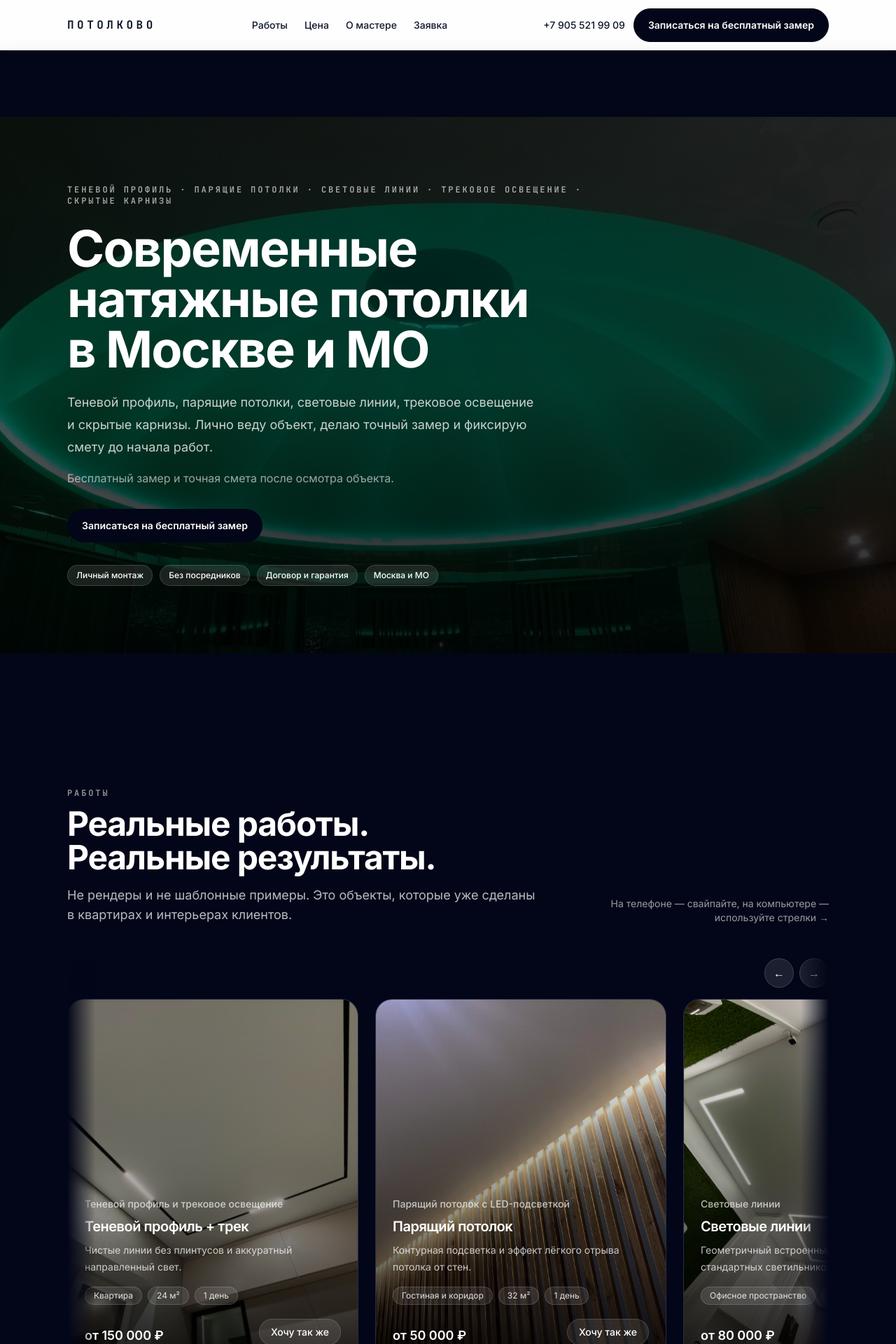
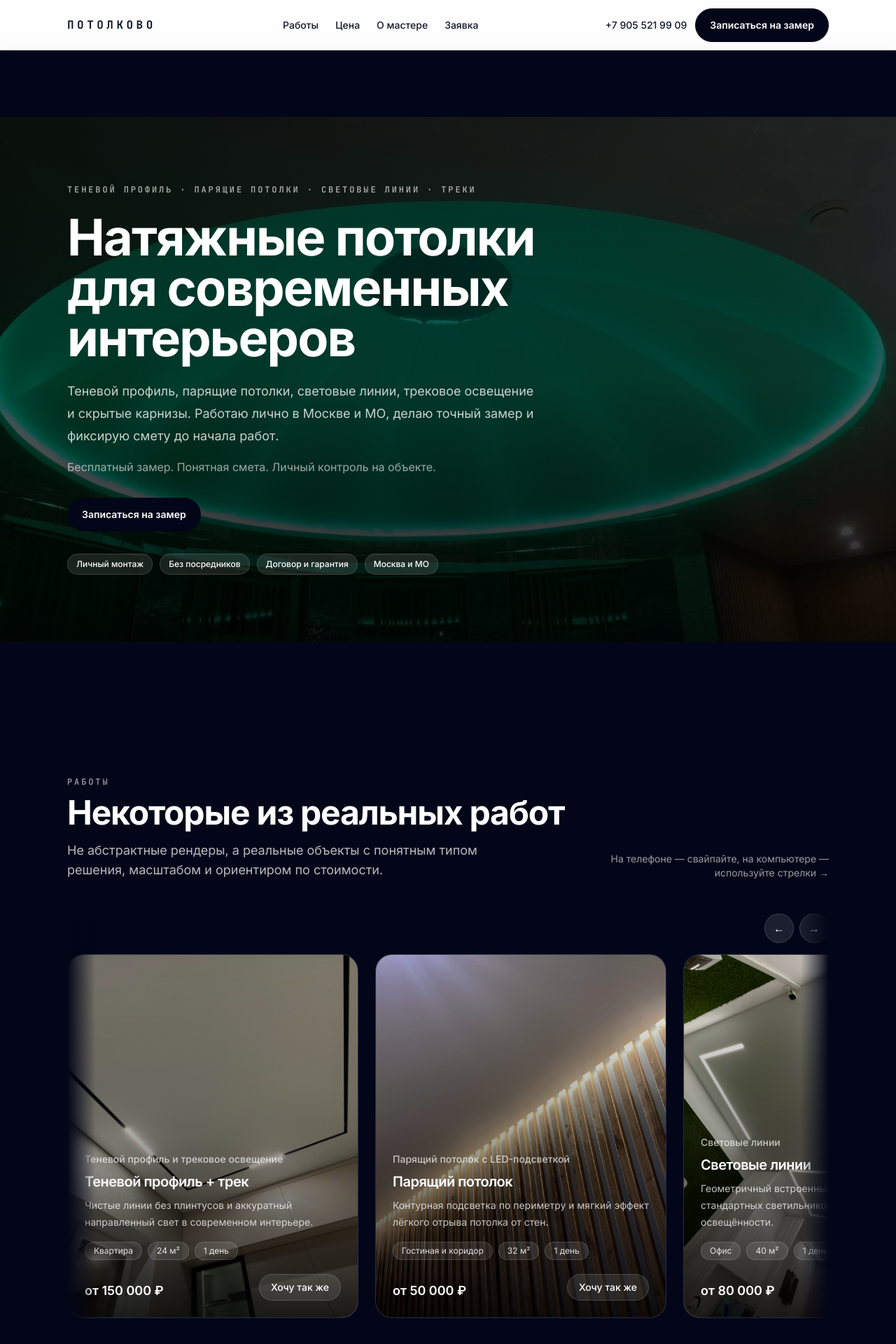
Before and after one commit to svladimirtsk-crypto/nextjs-potolkovo, a Next.js app: page / in a window 1280 px wide. Shown: the top 1920 px of the page at 70% size. Built offline with nearby package versions, Linux system fonts and the light colour scheme.

Commit message:
Update homepage.ts

```diff
--- a/content/homepage.ts
+++ b/content/homepage.ts
@@ -20,17 +20,17 @@ export const homepage = {
       { label: "Заявка", targetId: "action" },
     ],
     servicesMenuLabel: "Услуги",
-    primaryCtaLabel: "Записаться на бесплатный замер",
+    primaryCtaLabel: "Записаться на замер",
     mobileMenuLabel: "Открыть меню",
     phoneLabelPrefix: "Позвонить",
   },
 
   hero: {
     mode: "static",
-    h1: "Современные натяжные потолки в Москве и МО",
+    h1: "Натяжные потолки для современных интерьеров",
     subtitle:
-      "Теневой профиль, парящие потолки, световые линии, трековое освещение и скрытые карнизы. Лично веду объект, делаю точный замер и фиксирую смету до начала работ.",
-    primaryCtaLabel: "Записаться на бесплатный замер",
+      "Теневой профиль, парящие потолки, световые линии, трековое освещение и скрытые карнизы. Работаю лично в Москве и МО, делаю точный замер и фиксирую смету до начала работ.",
+    primaryCtaLabel: "Записаться на замер",
     trustChips: [
       { label: "Личный монтаж" },
       { label: "Без посредников" },
@@ -38,16 +38,16 @@ export const homepage = {
       { label: "Москва и МО" },
     ],
     servicesInlineLabel:
-      "Теневой профиль · Парящие потолки · Световые линии · Трековое освещение · Скрытые карнизы",
+      "Теневой профиль · Парящие потолки · Световые линии · Треки",
     secondaryMicrocopy:
-      "Бесплатный замер и точная смета после осмотра объекта.",
+      "Бесплатный замер. Понятная смета. Личный контроль на объекте.",
     heroAfterAssetKey: "hero-after",
   },
 
   proof: {
-    sectionTitle: "Реальные работы. Реальные результаты.",
+    sectionTitle: "Некоторые из реальных работ",
     sectionIntro:
-      "Не рендеры и не шаблонные примеры. Это объекты, которые уже сделаны в квартирах и интерьерах клиентов.",
+      "Не абстрактные рендеры, а реальные объекты с понятным типом решения, масштабом и ориентиром по стоимости.",
     cardCtaLabel: "Хочу так же",
     items: [
       {
@@ -55,7 +55,8 @@ export const homepage = {
         title: "Теневой профиль + трек",
         serviceType: "Теневой профиль и трековое освещение",
         roomType: "Квартира",
-        summary: "Чистые линии без плинтусов и аккуратный направленный свет.",
+        summary:
+          "Чистые линии без плинтусов и аккуратный направленный свет в современном интерьере.",
         areaLabel: "24 м²",
         timelineLabel: "1 день",
         priceLabel: "от 150 000 ₽",
@@ -69,7 +70,8 @@ export const homepage = {
         title: "Парящий потолок",
         serviceType: "Парящий потолок с LED-подсветкой",
         roomType: "Гостиная и коридор",
-        summary: "Контурная подсветка и эффект лёгкого отрыва потолка от стен.",
+        summary:
+          "Контурная подсветка по периметру и мягкий эффект лёгкого отрыва потолка от стен.",
         areaLabel: "32 м²",
         timelineLabel: "1 день",
         priceLabel: "от 50 000 ₽",
@@ -82,8 +84,9 @@ export const homepage = {
         slug: "light-lines-office",
         title: "Световые линии",
         serviceType: "Световые линии",
-        roomType: "Офисное пространство",
-        summary: "Геометричный встроенный свет вместо стандартных светильников.",
+        roomType: "Офис",
+        summary:
+          "Геометричный встроенный свет вместо стандартных светильников с расчётом освещённости.",
         areaLabel: "40 м²",
         timelineLabel: "1 день",
         priceLabel: "от 80 000 ₽",
@@ -97,7 +100,8 @@ export const homepage = {
         title: "Скрытый карниз",
         serviceType: "Скрытый карниз",
         roomType: "Квартира",
-        summary: "Шторы идут от потолка без видимого карниза и лишних накладок.",
+        summary:
+          "Шторы идут от потолка без видимого карниза и лишних накладок.",
         areaLabel: "20 м²",
         timelineLabel: "1 день",
         priceLabel: "от 35 000 ₽",
@@ -106,20 +110,50 @@ export const homepage = {
         ctaLabel: "Хочу так же",
         actionTargetId: "action",
       },
+      {
+        slug: "matte-apartment",
+        title: "Матовый потолок",
+        serviceType: "Простой матовый потолок",
+        roomType: "Квартира",
+        summary:
+          "Ровная спокойная поверхность без лишних деталей — быстрое и аккуратное решение для жилых комнат.",
+        areaLabel: "45 м²",
+        timelineLabel: "1 день",
+        priceLabel: "от 45 000 ₽",
+        imageAssetKey: "proof-05",
+        alt: "Белый матовый натяжной потолок в квартире",
+        ctaLabel: "Хочу так же",
+        actionTargetId: "action",
+      },
+      {
+        slug: "custom-dome",
+        title: "Индивидуальный проект",
+        serviceType: "Сложная геометрия и подсветка",
+        roomType: "Нестандартный интерьер",
+        summary:
+          "Объёмная форма, сложная геометрия и кастомная подсветка под конкретный проект.",
+        areaLabel: "18 м²",
+        timelineLabel: "4 дня",
+        priceLabel: "от 300 000 ₽",
+        imageAssetKey: "proof-06",
+        alt: "Индивидуальный проект натяжного потолка со сложной геометрией",
+        ctaLabel: "Обсудить проект",
+        actionTargetId: "action",
+      },
     ],
   },
 
   price: {
-    sectionTitle: "Ориентир по цене",
+    sectionTitle: "Понятный ориентир по цене",
     sectionIntro:
-      "Показываю базовые цены открыто. Точную стоимость считаю после замера, когда понятны площадь, профиль, свет и сложность монтажа.",
+      "Показываю базовые цены открыто, чтобы вы сразу понимали порядок бюджета. После замера фиксирую итоговую стоимость в смете.",
     includedLine:
-      "Базовая стоимость зависит от типа решения, площади и монтажных работ. Итоговый состав фиксируется после замера.",
+      "Стоимость зависит от типа решения, площади, профиля и света. После замера вы получаете понятную смету до начала работ.",
     fixedPriceNote:
-      "После замера цена фиксируется в смете и договоре.",
+      "Итоговая цена фиксируется после замера и согласования объёма работ.",
     noExtraChargeNote:
-      "Стоимость не меняется без согласования дополнительных работ.",
-    primaryCtaLabel: "Записаться на бесплатный замер",
+      "Если состав работ не меняется, цена тоже не меняется.",
+    primaryCtaLabel: "Записаться на замер",
     scenarios: [
       {
         slug: "simple-matte",
@@ -173,12 +207,12 @@ export const homepage = {
   trust: {
     sectionTitle: "Работаю лично. Отвечаю за результат.",
     sectionIntro:
-      "Здесь нет обезличенной компании и менеджеров между вами и монтажом. Я лично веду объект от замера до сдачи.",
-    externalRatingLabel: "Рейтинг на Авито",
+      "Без обезличенной компании и менеджеров между вами и монтажом. Я лично веду объект от замера до сдачи.",
+    externalRatingLabel: "Отзывы и рейтинг",
     externalRatingValue: "5.0",
     externalRatingSource: "Авито",
     externalRatingUrl:
-      "https://www.avito.ru/user/c1ca26ca50cdbc5158be16e89486aa20/profile/all/predlozheniya_uslug?src=sharing&sellerId=c1ca26ca50cdbc5158be16e89486aa20",
+      "https://www.avito.ru/user/9c4e73bea5d88b91a6e6cb55a6e36574/profile?src=sharing",
     stats: [
       {
         label: "лет опыта",
@@ -314,7 +348,7 @@ export const homepage = {
     nameFieldPlaceholder: "Как к вам обращаться",
     phoneFieldLabel: "Телефон",
     phoneFieldPlaceholder: "+7 (___) ___-__-__",
-    submitButtonLabel: "Записаться на бесплатный замер",
+    submitButtonLabel: "Записаться на замер",
     helperText: "Замер бесплатный. Вы ни к чему не обязаны.",
     successTitle: "Заявка отправлена",
     successMessage:
```
